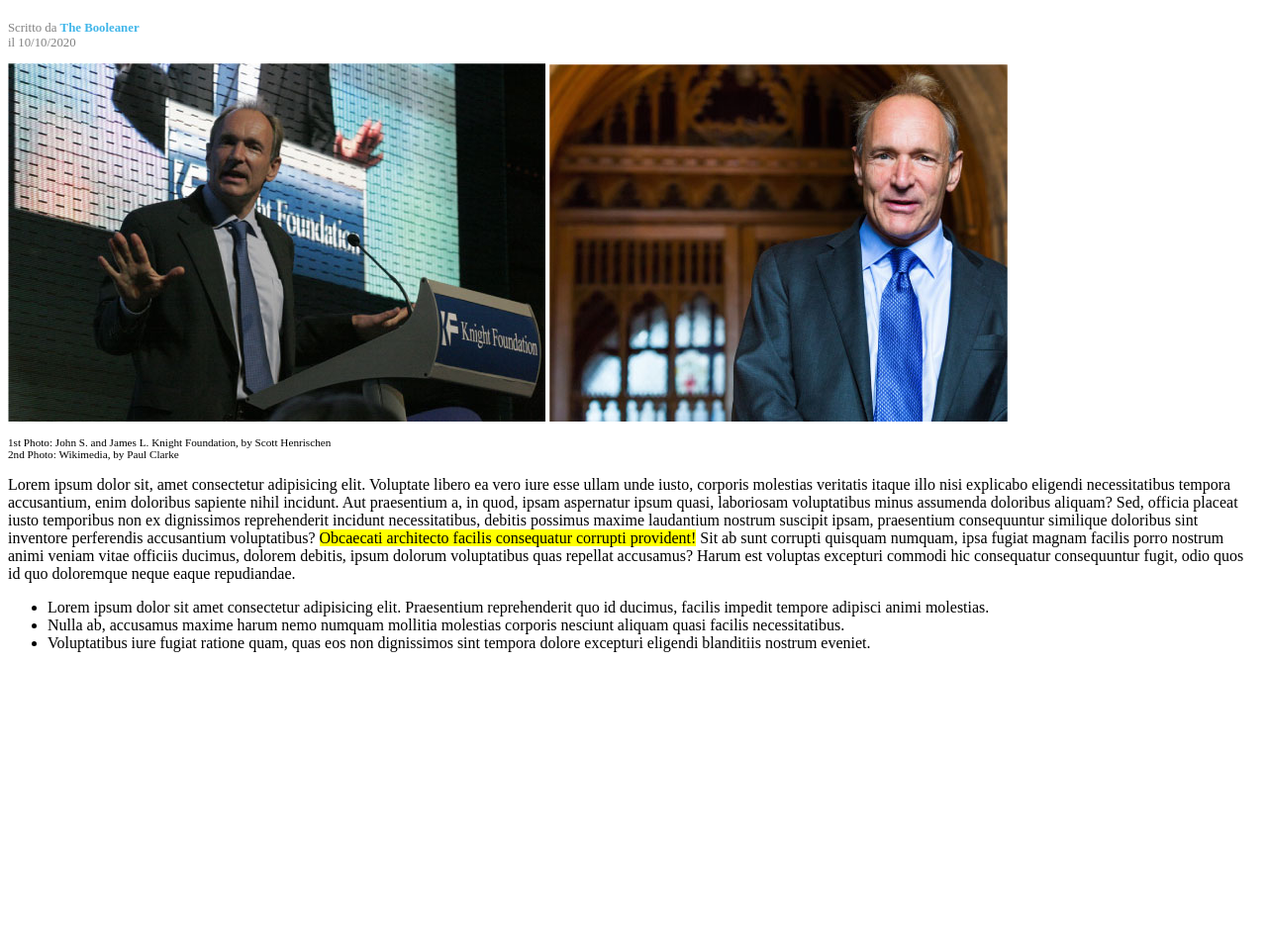
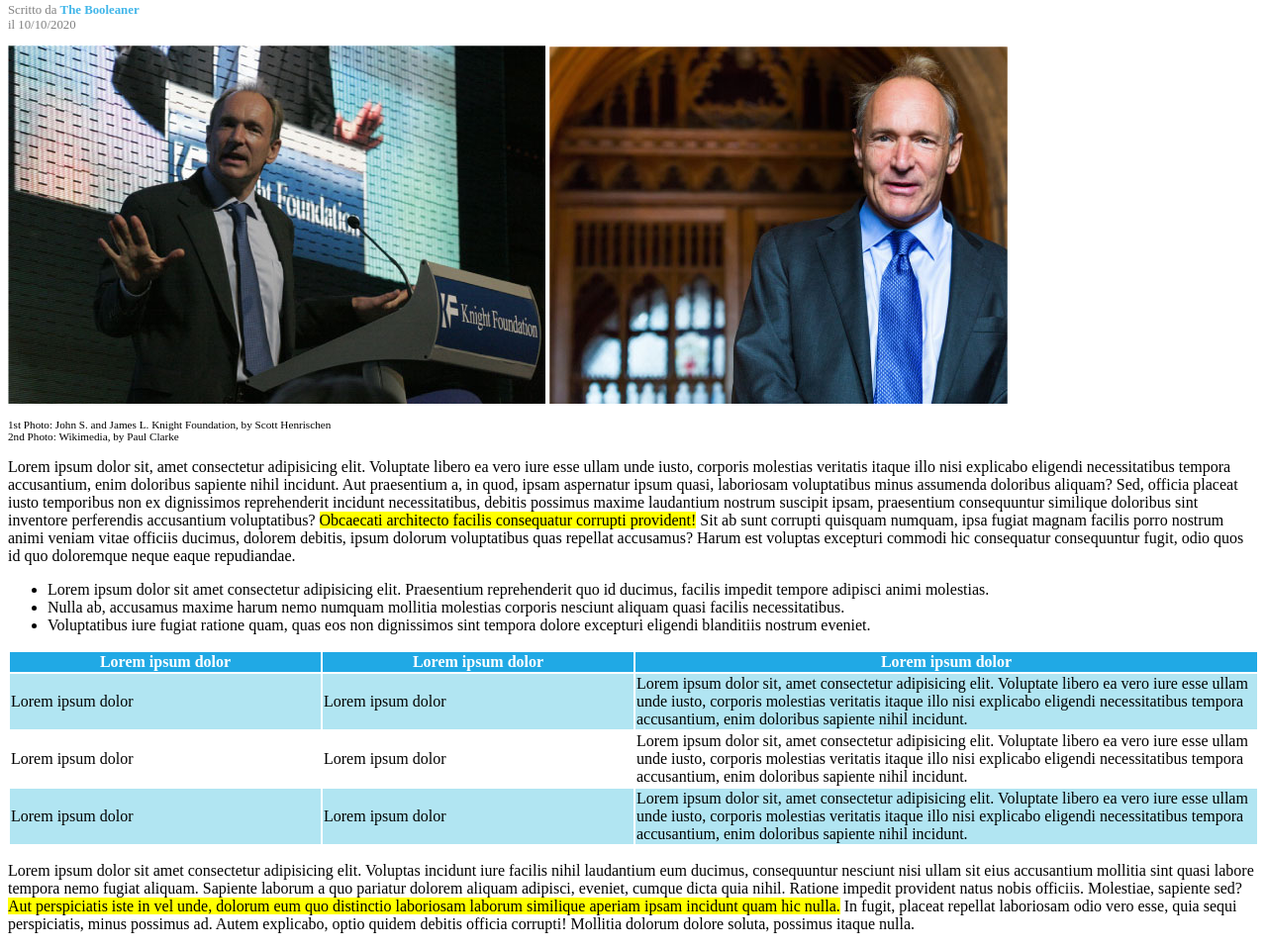
Before and after one commit to DeboraCocchi/html-css-booleaner, a plain HTML site: page index.html in a window 1280 px wide. Shown: the part 297-1256 px from the top of the page at 99% size. Before the commit the page ends 972 px from the top, so only its background shows below. Drawn offline with Linux system fonts and the light colour scheme; files whose address does not match are found by name.

Commit message:
[add]table-and-last-paragraph

```diff
--- a/CSS/style.css
+++ b/CSS/style.css
@@ -11,6 +11,7 @@
 
 h1{
   font-size:40px;
+  margin-bottom:15px;
 }
 .author{
   color:grey;
@@ -29,3 +30,19 @@ h1{
 .highlight{
   background-color: yellow;
 }
+
+th{
+  background-color: #20A9E5;
+  color:white;
+}
+
+.firsts{
+  width:25%;
+}
+
+.last{
+  width:50%;
+}
+
+tr:nth-child(odd){
+  background-color: #B1E5F2}
--- a/index.html
+++ b/index.html
@@ -42,6 +42,42 @@
       </ul>
     </section>
     <!-- /paragrafo ed elenco -->
+
+    <!-- tabella e chiosa -->
+    <section>
+
+      <table>
+        <thead>
+          <tr>
+            <th class="firsts column">Lorem ipsum dolor</th>
+            <th class="firsts column">Lorem ipsum dolor</th>
+            <th class="last column">Lorem ipsum dolor</th>
+          </tr>
+        </thead>
+
+        <tbody>
+          <tr>
+            <td>Lorem ipsum dolor</td>
+            <td>Lorem ipsum dolor</td>
+            <td>Lorem ipsum dolor sit, amet consectetur adipisicing elit. Voluptate libero ea vero iure esse ullam unde iusto, corporis molestias veritatis itaque illo nisi explicabo eligendi necessitatibus tempora accusantium, enim doloribus sapiente nihil incidunt.</td>
+          </tr>
+          <tr>
+            <td>Lorem ipsum dolor</td>
+            <td>Lorem ipsum dolor</td>
+            <td>Lorem ipsum dolor sit, amet consectetur adipisicing elit. Voluptate libero ea vero iure esse ullam unde iusto, corporis molestias veritatis itaque illo nisi explicabo eligendi necessitatibus tempora accusantium, enim doloribus sapiente nihil incidunt.</td>
+          </tr>
+          <tr>
+            <td>Lorem ipsum dolor</td>
+            <td>Lorem ipsum dolor</td>
+            <td>Lorem ipsum dolor sit, amet consectetur adipisicing elit. Voluptate libero ea vero iure esse ullam unde iusto, corporis molestias veritatis itaque illo nisi explicabo eligendi necessitatibus tempora accusantium, enim doloribus sapiente nihil incidunt.</td>
+          </tr>
+        </tbody>
+      </table>
+
+      <p>Lorem ipsum dolor sit amet consectetur adipisicing elit. Voluptas incidunt iure facilis nihil laudantium eum ducimus, consequuntur nesciunt nisi ullam sit eius accusantium mollitia sint quasi labore tempora nemo fugiat aliquam. Sapiente laborum a quo pariatur dolorem aliquam adipisci, eveniet, cumque dicta quia nihil. Ratione impedit provident natus nobis officiis. Molestiae, sapiente sed? <span class="highlight">Aut perspiciatis iste in vel unde, dolorum eum quo distinctio laboriosam laborum similique aperiam ipsam incidunt quam hic nulla.</span> In fugit, placeat repellat laboriosam odio vero esse, quia sequi perspiciatis, minus possimus ad. Autem explicabo, optio quidem debitis officia corrupti! Mollitia dolorum dolore soluta, possimus itaque nulla.</p>
+
+    </section>
+    <!-- /tabella e chiosa -->
   </main>
 
   <footer></footer>
```
Also changed, not shown: 1 other file.
